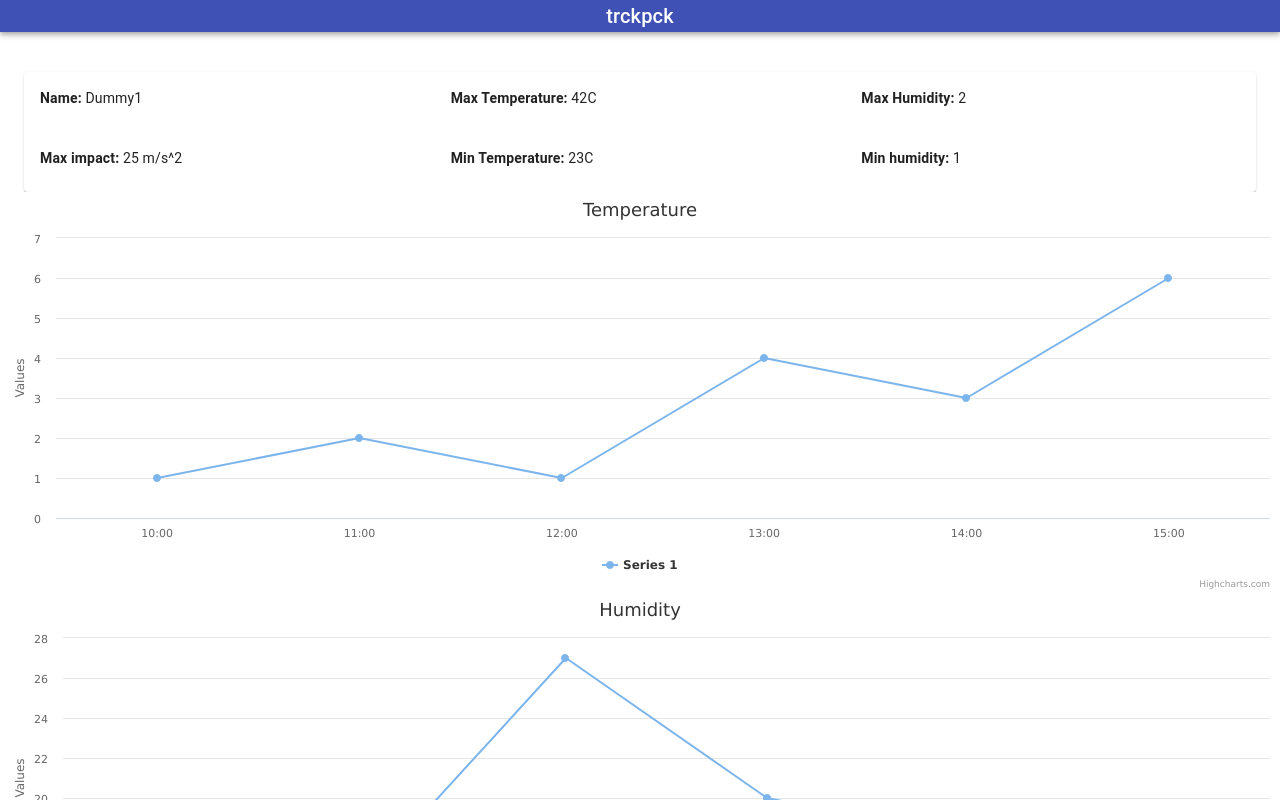
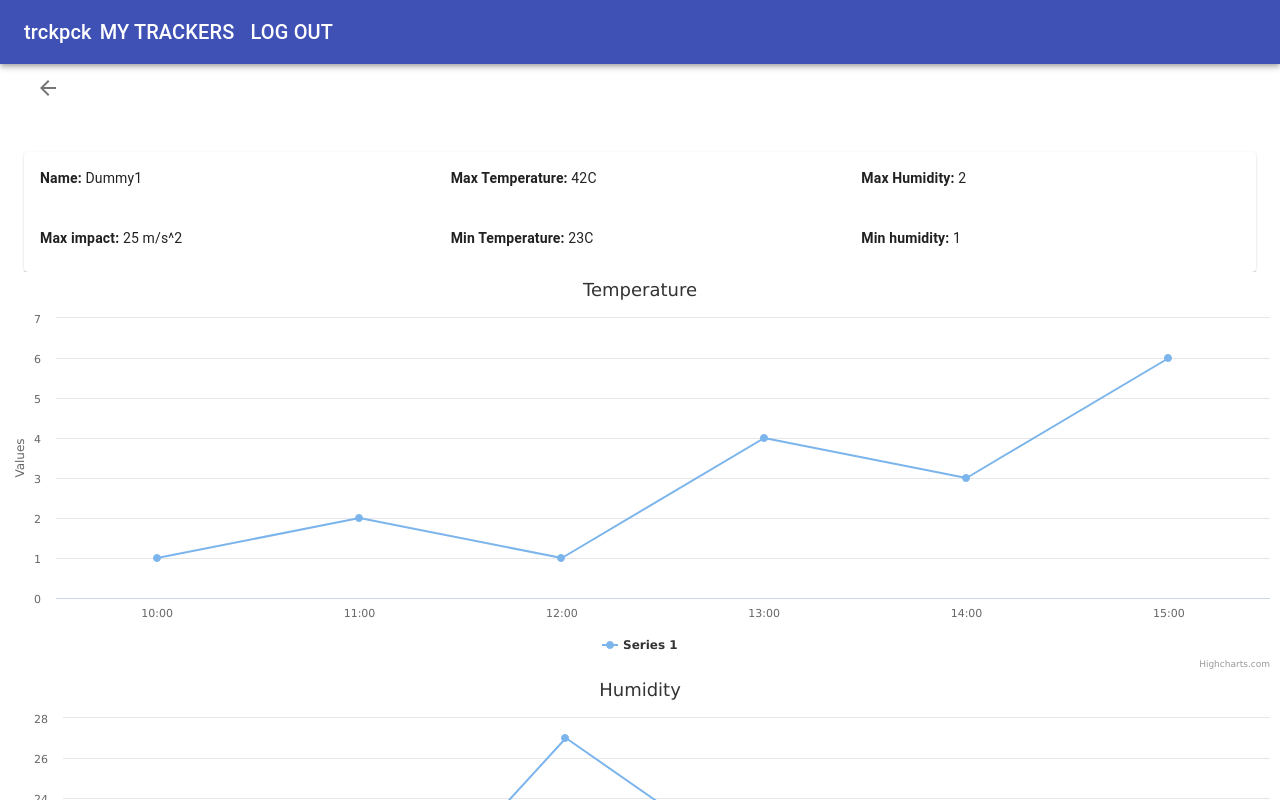
Before and after one commit to erlinvan/kpro2, a React (Create React App) app in the folder frontend/: page /trackerinfo in a window 1280 px wide. Shown: the top 800 px of the page. Built offline with nearby package versions, Linux system fonts and the light colour scheme.

Commit message:
Add routing-functionality and ContextProvider for application

```diff
--- a/frontend/package.json
+++ b/frontend/package.json
@@ -5,6 +5,7 @@
   "dependencies": {
     "@material-ui/core": "^4.11.0",
     "@material-ui/data-grid": "^4.0.0-alpha.2",
+    "@material-ui/icons": "^4.9.1",
     "@testing-library/jest-dom": "^4.2.4",
     "@testing-library/react": "^9.5.0",
     "@testing-library/user-event": "^7.2.1",
--- a/frontend/src/App.tsx
+++ b/frontend/src/App.tsx
@@ -1,19 +1,18 @@
 import React from 'react'
 import './App.css'
-import { BrowserRouter, Route, Switch } from 'react-router-dom'
+import { BrowserRouter, Route, Switch} from 'react-router-dom'
 import AppBar from './AppBar/AppBar'
 import Trackerinfo from './Components/Trackerinfo/Trackerinfo'
-import TrackerTable from './Components/TrackerSearch/SearchAndTableComponent'
 import Login from './Components/Login/Login'
+import SearchAndTableComponent from './Components/TrackerSearch/SearchAndTableComponent'
+import ContextProvider from './Context/ContextProvider'
 
 function App() {
     return (
-        <>
-            <div className="App">
-                <AppBar></AppBar>
-            </div>
+        <ContextProvider>
             <div>
                 <BrowserRouter>
+                    <AppBar  />
                     <Switch>
                         <Route
                             exact
@@ -23,13 +22,13 @@ function App() {
                         <Route
                             exact
                             path="/trackers"
-                            component={TrackerTable}
+                            component={SearchAndTableComponent}
                         />
                         <Route exact path="/login" component={Login} />
                     </Switch>
                 </BrowserRouter>
             </div>
-        </>
+        </ContextProvider>
     )
 }
 
--- /dev/null
+++ b/frontend/src/AppBar/AppBar.css
@@ -0,0 +1,4 @@
+.appBar {
+    display: flex;
+    justify-content: space-between;
+}
--- a/frontend/src/AppBar/AppBar.tsx
+++ b/frontend/src/AppBar/AppBar.tsx
@@ -1,17 +1,39 @@
-import React from 'react'
+import React, { useContext, useState } from 'react'
 import AppBarMUI from '@material-ui/core/AppBar'
 import Typography from '@material-ui/core/Typography'
-
+import Button from '@material-ui/core/Button'
+import Toolbar from '@material-ui/core/Toolbar'
+import './AppBar.css'
+import { withRouter, useHistory } from 'react-router-dom'
+import {Context} from '../Context/ContextProvider'
 
 const AppBar = () => {
+    let history = useHistory()
 
+    const context = useContext( Context)
+    const [isLoggedIn, setIsLoggedIn] = useState(context.isLoggedIn);
     return (
         <AppBarMUI position="static">
-            <Typography variant="h6">
-                trckpck
-            </Typography>
+            <Toolbar>
+                <Typography variant="h6">
+                    trckpck
+                </Typography>
+                <Button color="inherit" onClick={() => {
+                    history.push('trackers')
+                }}>
+                    <Typography variant="h6">My Trackers</Typography>
+                </Button>
+                <Button color="inherit" onClick={() => {
+                    context.setIsLoggedIn(!isLoggedIn)
+                    setIsLoggedIn(!context.isLoggedIn)
+                    history.push('login')
+                }}>
+                    <Typography variant="h6">{isLoggedIn ? "Log out" : 'Log in'}</Typography>
+                </Button>
+            </Toolbar>
+
         </AppBarMUI>
     )
 }
 
-export default AppBar;
+export default withRouter(AppBar)
--- a/frontend/src/Components/TrackerSearch/SearchAndTableComponent.css
+++ b/frontend/src/Components/TrackerSearch/SearchAndTableComponent.css
@@ -19,7 +19,7 @@
 }
 
 .leaflet-container {
-    width: 675px;
+    width: 650px;
     height: 700px;
     margin-top: 45px;
 
--- a/frontend/src/Components/TrackerSearch/SearchAndTableComponent.tsx
+++ b/frontend/src/Components/TrackerSearch/SearchAndTableComponent.tsx
@@ -1,27 +1,37 @@
-import React, { useEffect, useState } from 'react'
+import React, { useContext, useEffect, useState } from 'react'
 import SearchBarAndTitle from './SearchBarAndTitle'
 import TrackerDataGrid from './TrackerDataGrid'
 import data from './mockData/data.json'
 import './SearchAndTableComponent.css'
 import TrackerMap from './TrackerMap'
+import { withRouter } from 'react-router'
+import { Context } from '../../Context/ContextProvider'
+import { Typography } from '@material-ui/core'
 
 
 const SearchAndTableComponent = () => {
 
-    const [searchString, setSearchString] = useState('');
-    const [filteredData, setFilteredData] = useState(data);
+    const [searchString, setSearchString] = useState('')
+    const [filteredData, setFilteredData] = useState(data)
 
-    useEffect( ()=>{
-        setFilteredData(data.filter(tracker => tracker.id.includes(searchString) ))
+    const context = useContext(Context)
+
+    useEffect(() => {
+        setFilteredData(data.filter(tracker => tracker.id.includes(searchString)))
     }, [searchString])
 
     return (
-        <div className="searchBarAndTitleStyle">
-            <SearchBarAndTitle setSearchString={setSearchString}/>
-            <TrackerDataGrid data={filteredData}/>
-            <TrackerMap data={filteredData}/>
-        </div>
+        <>
+            {context.isLoggedIn ?
+                <div className="searchBarAndTitleStyle">
+                    <SearchBarAndTitle setSearchString={setSearchString} />
+                    <TrackerDataGrid data={filteredData} />
+                    <TrackerMap data={filteredData} />
+                </div> :
+                <Typography> You are not logged in!</Typography>}
+
+        </>
     )
 }
 
-export default SearchAndTableComponent;
+export default withRouter(SearchAndTableComponent)
--- a/frontend/src/Components/TrackerSearch/TrackerDataGrid.tsx
+++ b/frontend/src/Components/TrackerSearch/TrackerDataGrid.tsx
@@ -2,6 +2,7 @@ import React from 'react'
 import { GridOverlay, DataGrid, ColDef } from '@material-ui/data-grid'
 import LinearProgress from '@material-ui/core/LinearProgress'
 import './SearchAndTableComponent.css'
+import { useHistory } from 'react-router-dom'
 
 import { Typography } from '@material-ui/core'
 
@@ -29,16 +30,16 @@ type props = {
     data: any,
 }
 
-
-// This grid needs to communicate with another page. The current implementation only logs which record has been pressed,
-// it does not actually go to said log.
+/* Do not remove; this will be used when setting context.
+    onRowClick={(params) => {console.log(params.data.id)}}
+ */
 const TrackerDataGrid = ({ data }: props) => {
-
+    const history = useHistory()
     return (
         <div className="trackerDataGrid">
             <Typography variant="h6" style={typographyStyle}> Recently updated trackers</Typography>
             <DataGrid rows={data} columns={columns} pageSize={5} onRowClick={(params) => {
-                console.log(params.data.id)
+                history.push('trackerinfo')
             }} components={{
                 loadingOverlay: CustomLoadingOverlay,
             }}
--- a/frontend/src/Components/TrackerSearch/TrackerMap.tsx
+++ b/frontend/src/Components/TrackerSearch/TrackerMap.tsx
@@ -1,5 +1,6 @@
 import React, { useEffect, useState } from 'react'
 import { Map, Marker, TileLayer } from 'react-leaflet'
+import {useHistory} from 'react-router-dom'
 
 import './SearchAndTableComponent.css'
 
@@ -9,8 +10,8 @@ type props = {
 
 const TrackerMap = ({ data }: props) => {
 
-
-    const [markers, setMarkers] = useState([])
+    const history = useHistory();
+    const [markers, setMarkers] = useState([]);
 
     useEffect(() => {
         setMarkers(data.map((trackerLocation: { id: any; coordinates: any[] }) =>
@@ -18,6 +19,7 @@ const TrackerMap = ({ data }: props) => {
                 key={trackerLocation.id}
                 position={[trackerLocation.coordinates[0], trackerLocation.coordinates[1]]}
                 onClick={() => {
+                    history.push('trackerinfo')
                     console.log(trackerLocation.id)
                 }}
             />,
--- a/frontend/src/Components/Trackerinfo/Trackerinfo.tsx
+++ b/frontend/src/Components/Trackerinfo/Trackerinfo.tsx
@@ -2,8 +2,13 @@ import { Box, Card, Container, Grid } from '@material-ui/core'
 import React from 'react'
 import Charts from '../Charts/Charts'
 import CardInfo from './CardInfo/CardInfo'
+import IconButton from '@material-ui/core/IconButton'
+import ArrowDownwardIcon from '@material-ui/icons/ArrowBack'
+import { useHistory } from 'react-router-dom'
 
 const Trackerinfo = () => {
+    const history = useHistory()
+
     //Place holders until we can fetch data from API.
     const dummy1: trackerinfo = {
         name: 'Dummy1',
@@ -26,6 +31,13 @@ const Trackerinfo = () => {
     return (
         <>
             <Container>
+
+                    <IconButton aria-label="delete" onClick={() => {
+                        history.push('trackers')
+                    }}>
+                        <ArrowDownwardIcon fontSize="inherit" />
+                    </IconButton>
+
                     <Box mt={5}>
                         <Card>
                             <Grid container xs={12}>
@@ -55,6 +67,7 @@ const Trackerinfo = () => {
                             </Grid>
                         </Card>
                     </Box>
+
             </Container>
             <Charts data={temperatureChart} />
             <Charts data={humidityChart} />
--- /dev/null
+++ b/frontend/src/Context/ContextProvider.tsx
@@ -0,0 +1,25 @@
+import React, { Dispatch, SetStateAction, useState } from 'react'
+
+export const Context = React.createContext<IGlobalContext>({
+    isLoggedIn: false,
+    setIsLoggedIn: () => {},
+})
+
+interface IGlobalContext {
+    isLoggedIn: boolean,
+    setIsLoggedIn: Dispatch<SetStateAction<boolean>>
+}
+
+// @ts-ignore
+const ContextProvider = ({ children }) => {
+    const [isLoggedIn, setIsLoggedIn] = useState(true)
+
+    return <Context.Provider value={{
+        isLoggedIn,
+        setIsLoggedIn,
+    }}>
+        {children}
+    </Context.Provider>
+}
+
+export default ContextProvider
```
Also changed, not shown: 1 other file (tests, documents, lock files or other folders). Lines whose indentation alone changed are shown as unchanged.
